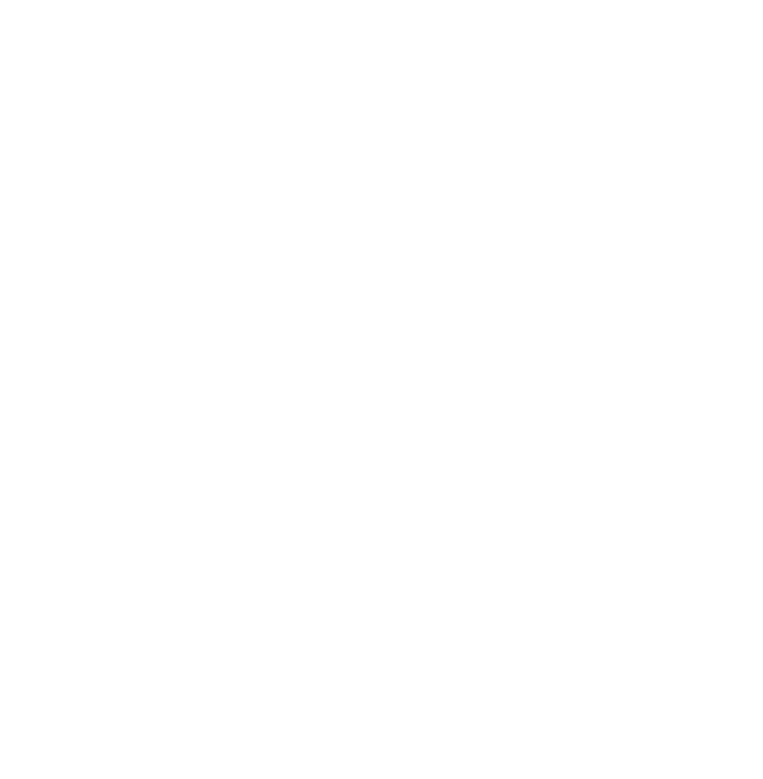
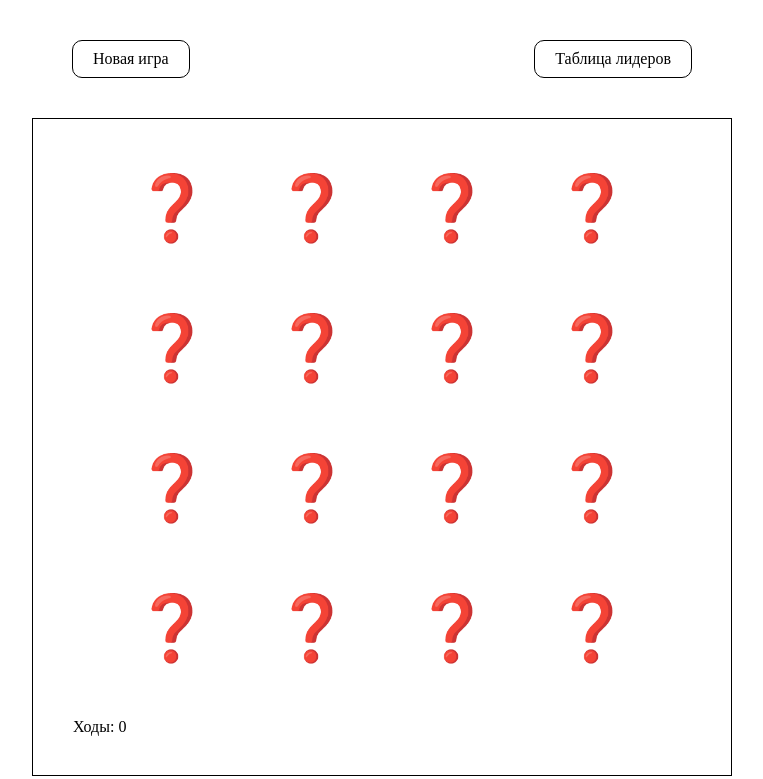
Before and after one commit to Oardieldei/memory-game, a plain HTML site: page index.html in a window 1280 px wide. Shown: the whole page, without its empty margins (258-1021 px from the left). Drawn offline with Linux system fonts and the light colour scheme.

Commit message:
feat: create elemets

```diff
--- /dev/null
+++ b/css/card.css
@@ -0,0 +1,37 @@
+.card {
+	width: 100px;
+	height: 100px;
+	perspective: 1000px;
+}
+
+.card__inner {
+	position: relative;
+	width: 100%;
+	height: 100%;
+	transition: transform .5s ease;
+	transform-style: preserve-3d;
+}
+
+.card__flipped .card__inner {
+	transform: rotateY(180deg);
+}
+
+.card__side {
+	position: absolute;
+	inset: 0;
+	backface-visibility: hidden;
+	display: flex;
+	justify-content: center;
+	align-items: center;
+	font-size: 64px;
+}
+
+.card__front {
+	transform: rotateY(180deg);
+}
+
+@media (pointer: fine) and (hover: hover) {
+	.card {
+		cursor: pointer;
+	}
+}
--- /dev/null
+++ b/css/clean.css
@@ -0,0 +1,81 @@
+* {
+	padding: 0;
+	margin: 0;
+	border: 0;
+	scroll-behavior: smooth;
+}
+
+*,
+*:before,
+*:after {
+	-moz-box-sizing: border-box;
+	-webkit-box-sizing: border-box;
+	box-sizing: border-box;
+}
+
+:focus,
+:active {
+	outline: none;
+}
+
+a:focus,
+a:active {
+	outline: none;
+}
+
+nav,
+footer,
+header,
+aside {
+	display: block;
+}
+
+html,
+body {
+	line-height: 1;
+	-ms-text-size-adjust: 100%;
+	-moz-text-size-adjust: 100%;
+	-webkit-text-size-adjust: 100%;
+	scroll-behavior: smooth;
+}
+
+input,
+button,
+textarea {
+	font-family: inherit;
+}
+
+input::-ms-clear {
+	display: none;
+}
+
+button::-moz-focus-inner {
+	padding: 0;
+	border: 0;
+}
+
+a,
+a:visited {
+	text-decoration: none;
+}
+
+a:hover {
+	text-decoration: none;
+}
+
+ul li {
+	list-style: none;
+}
+
+img {
+	vertical-align: top;
+}
+
+h1,
+h2,
+h3,
+h4,
+h5,
+h6 {
+	font-size: inherit;
+}
--- /dev/null
+++ b/css/counters.css
@@ -0,0 +1,6 @@
+.counters__wrapper {
+	display: flex;
+	justify-content: space-between;
+	align-items: center;
+	padding-top: 40px;
+}
--- /dev/null
+++ b/css/full.css
@@ -0,0 +1,4 @@
+.full_wrapper {
+	max-width: 700px;
+	margin: 0 auto;
+}
--- /dev/null
+++ b/css/game.css
@@ -0,0 +1,11 @@
+.main {
+	padding: 40px;
+	border: 1px solid black;
+}
+
+.game__wrapper {
+	display: flex;
+	justify-content: center;
+	flex-wrap: wrap;
+	gap: 40px;
+}
--- /dev/null
+++ b/css/header.css
@@ -0,0 +1,24 @@
+.header {
+	padding: 40px;
+	width: 100%;
+	display: flex;
+	justify-content: space-between;
+	align-items: center;
+}
+
+.header__btn {
+	padding: 10px 20px;
+	border: 1px solid black;
+	border-radius: 10px;
+}
+
+@media (pointer: fine) and (hover: hover) {
+	.header__btn {
+		cursor: pointer;
+		transition: .2s ease;
+	}
+
+	.header__btn:hover {
+		background-color: #cccccc;
+	}
+}
--- a/index.html
+++ b/index.html
@@ -1,11 +1,20 @@
 <!DOCTYPE html>
 <html lang="en">
+
 <head>
 	<meta charset="UTF-8">
 	<meta name="viewport" content="width=device-width, initial-scale=1.0">
-	<title>Document</title>
+	<title>Memory game</title>
+	<link rel="stylesheet" href="./css/clean.css">
+	<link rel="stylesheet" href="./css/full.css">
+	<link rel="stylesheet" href="./css/header.css">
+	<link rel="stylesheet" href="./css/game.css">
+	<link rel="stylesheet" href="./css/card.css">
+	<link rel="stylesheet" href="./css/counters.css">
 </head>
+
 <body>
+	<script type="module" src="./js/main.js"></script>
+</body>
 
-</body>
 </html>
--- /dev/null
+++ b/js/data/cards.js
@@ -0,0 +1,10 @@
+export const cardsArray = [
+	'❤️',
+	'🤍',
+	'🩵',
+	'💜',
+	'💚',
+	'💛',
+	'🧡',
+	'🖤'
+]
--- /dev/null
+++ b/js/game/rotateCard.js
@@ -0,0 +1,3 @@
+export function rotateCard(card) {
+	card.classList.toggle('card__flipped')
+}
--- /dev/null
+++ b/js/game/shuffleImages.js
@@ -0,0 +1,23 @@
+import { cardsArray } from "../data/cards.js";
+
+function shuffle(arr) {
+	for (let i = 0; i < arr.length; i++) {
+		const randomIndex = Math.floor(Math.random() * (i + 1))
+
+			;[arr[i], arr[randomIndex]] = [arr[randomIndex], arr[i]]
+	}
+
+	return arr
+}
+
+export function shuffleCardImages() {
+	const cards = document.querySelectorAll('.card')
+
+	const shuffledCardsImages = shuffle([...cardsArray, ...cardsArray])
+
+	cards.forEach((cardItem, index) => {
+		const cardType = shuffledCardsImages[index]
+		cardItem.dataset.card = cardType
+		cardItem.querySelector('.card__front').textContent = cardType
+	})
+}
--- /dev/null
+++ b/js/main.js
@@ -0,0 +1,3 @@
+import { createPage } from "./page/page.js"
+
+createPage()
--- /dev/null
+++ b/js/page/card.js
@@ -0,0 +1,27 @@
+import { rotateCard } from "../game/rotateCard.js"
+
+export function createCard() {
+	const newCard = document.createElement('div')
+	newCard.classList.add('card')
+
+	const cardInner = document.createElement('div')
+	cardInner.classList.add('card__inner')
+	newCard.append(cardInner)
+
+	const cardBack = document.createElement('div')
+	cardBack.classList.add('card__back')
+	cardBack.classList.add('card__side')
+	cardBack.textContent = '❓'
+	cardInner.append(cardBack)
+
+	const cardFront = document.createElement('div')
+	cardFront.classList.add('card__front')
+	cardFront.classList.add('card__side')
+	cardInner.append(cardFront)
+
+	newCard.addEventListener('click', () => {
+		rotateCard(newCard)
+	})
+
+	return newCard
+}
--- /dev/null
+++ b/js/page/gameWrapper.js
@@ -0,0 +1,42 @@
+import { createCard } from "./card.js"
+
+const dificulty = 16
+
+export function createGameWrapper() {
+	const mainItem = document.createElement('main')
+	mainItem.classList.add('main')
+
+	mainItem.append(createGame())
+	mainItem.append(createCounters())
+
+	return mainItem
+}
+
+function createGame() {
+	const gameWrapper = document.createElement('div')
+	gameWrapper.classList.add('game__wrapper')
+
+	for (let i = 0; i < dificulty; i++) {
+		gameWrapper.append(createCard())
+	}
+
+	return gameWrapper
+}
+
+function createCounters() {
+	const countersWrapper = document.createElement('div')
+	countersWrapper.classList.add('counters__wrapper')
+
+	const createMoveCounter = document.createElement('span')
+	createMoveCounter.classList.add('counter__move')
+	createMoveCounter.classList.add('counter')
+	createMoveCounter.textContent = 'Ходы: 0'
+	countersWrapper.append(createMoveCounter)
+
+	const createTimeCounter = document.createElement('span')
+	createTimeCounter.classList.add('counter__time')
+	createTimeCounter.classList.add('counter')
+	countersWrapper.append(createTimeCounter)
+
+	return countersWrapper
+}
--- /dev/null
+++ b/js/page/header.js
@@ -0,0 +1,27 @@
+export function createHeader() {
+	const headerItem = document.createElement('header')
+	headerItem.classList.add('header')
+
+	headerItem.append(createNewGameBtn())
+	headerItem.append(createScoresBtn())
+
+	return headerItem
+}
+
+function createNewGameBtn() {
+	const newGameBtn = document.createElement('div')
+	newGameBtn.classList.add('header__btn_newgame')
+	newGameBtn.classList.add('header__btn')
+	newGameBtn.textContent = 'Новая игра'
+
+	return newGameBtn
+}
+
+function createScoresBtn() {
+	const scoresBtn = document.createElement('div')
+	scoresBtn.classList.add('header__btn_scores')
+	scoresBtn.classList.add('header__btn')
+	scoresBtn.textContent = 'Таблица лидеров'
+
+	return scoresBtn
+}
--- /dev/null
+++ b/js/page/page.js
@@ -0,0 +1,13 @@
+import { createWrapper } from "./wrapper.js"
+import { createHeader } from "./header.js"
+import { createGameWrapper } from "./gameWrapper.js"
+import { shuffleCardImages } from "../game/shuffleImages.js"
+
+export function createPage() {
+	const fullWrapper = createWrapper()
+	document.body.append(fullWrapper)
+
+	fullWrapper.append(createHeader())
+	fullWrapper.append(createGameWrapper())
+	shuffleCardImages()
+}
--- /dev/null
+++ b/js/page/wrapper.js
@@ -0,0 +1,6 @@
+export function createWrapper() {
+	const wrapperItem = document.createElement('div')
+	wrapperItem.classList.add('full_wrapper')
+
+	return wrapperItem
+}
```
